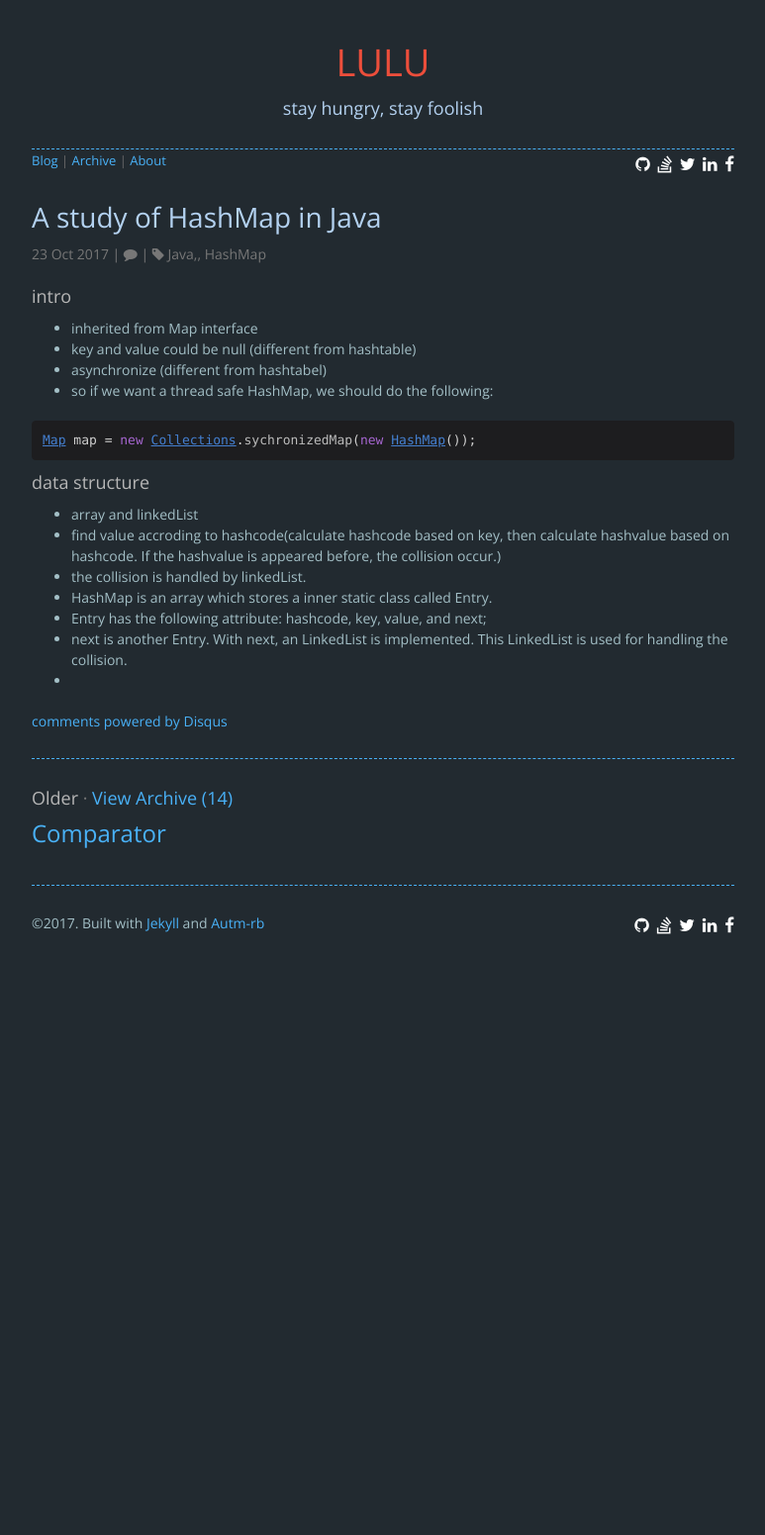
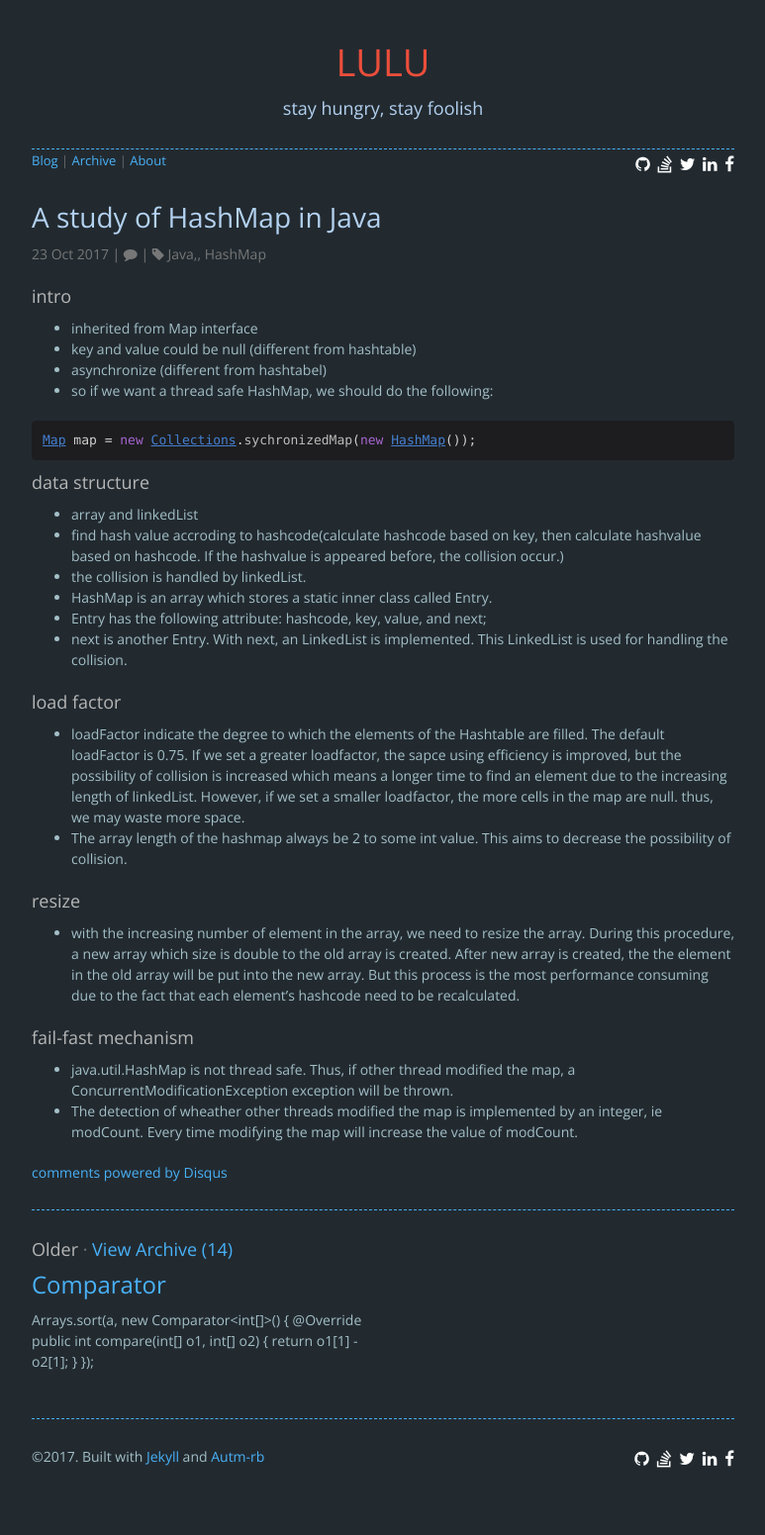
Before and after one commit to lulu-jiang/lulu-jiang.github.io, a Jekyll site: the page built from _posts/2017-10-23-HashMap.md, in a window 1280 px wide. Shown: the whole page at 99% size, without its empty margins (253-1026 px from the left). Built offline with Jekyll 4.4.1, drawn with Linux system fonts in a browser that asks for light colours; nearby versions of some CDN libraries; comment, search, counter and statistics services are not loaded; before the commit the page ends 1012 px from its top, so only the background shows below that.

Commit message:
modify hash map

```diff
--- a/_posts/2017-10-16-Comparator.md
+++ b/_posts/2017-10-16-Comparator.md
@@ -0,0 +1,6 @@
+Arrays.sort(a, new Comparator<int[]>() {
+    @Override
+    public int compare(int[] o1, int[] o2) {
+        return o1[1] - o2[1];
+    }
+});
--- a/_posts/2017-10-23-HashMap.md
+++ b/_posts/2017-10-23-HashMap.md
@@ -14,9 +14,19 @@ Map map = new Collections.sychronizedMap(new HashMap());
 
 ### data structure
 * array and linkedList
-* find value accroding to hashcode(calculate hashcode based on key, then calculate hashvalue based on hashcode. If the hashvalue is appeared before, the collision occur.)
+* find hash value accroding to hashcode(calculate hashcode based on key, then calculate hashvalue based on hashcode. If the hashvalue is appeared before, the collision occur.)
 * the collision is handled by linkedList.
-* HashMap is an array which stores a inner static class called Entry.
+* HashMap is an array which stores a static inner class called Entry.
 * Entry has the following attribute: hashcode, key, value, and next;
 * next is another Entry. With next, an LinkedList is implemented. This LinkedList is used for handling the collision.
-*
+
+### load factor
+* loadFactor indicate the degree to which the elements of the Hashtable are filled. The default loadFactor is 0.75. If we set a greater loadfactor, the sapce using efficiency is improved, but the possibility of collision is increased which means a longer time to find an element due to the increasing length of linkedList. However, if we set a smaller loadfactor, the more cells in the map are null. thus, we may waste more space.
+* The array length of the hashmap always be 2 to some int value. This aims to decrease the possibility of collision.
+
+### resize
+* with the increasing number of element in the array, we need to resize the array. During this procedure, a new array which size is double to the old array is created. After new array is created, the the element in the old array will be put into the new array. But this process is the most performance consuming due to the fact that each element's hashcode need to be recalculated.
+
+### fail-fast mechanism
+* java.util.HashMap is not thread safe. Thus, if other thread modified the map, a ConcurrentModificationException exception will be thrown.
+* The detection of wheather other threads modified the map is implemented by an integer, ie modCount. Every time modifying the map will increase the value of modCount.
```
